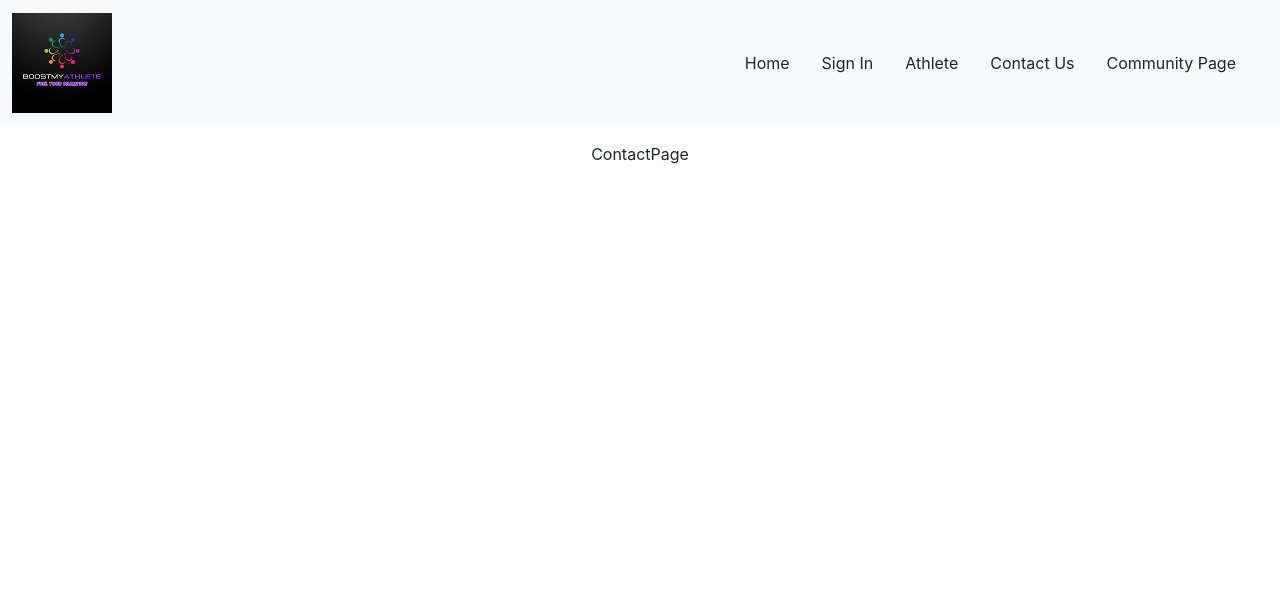
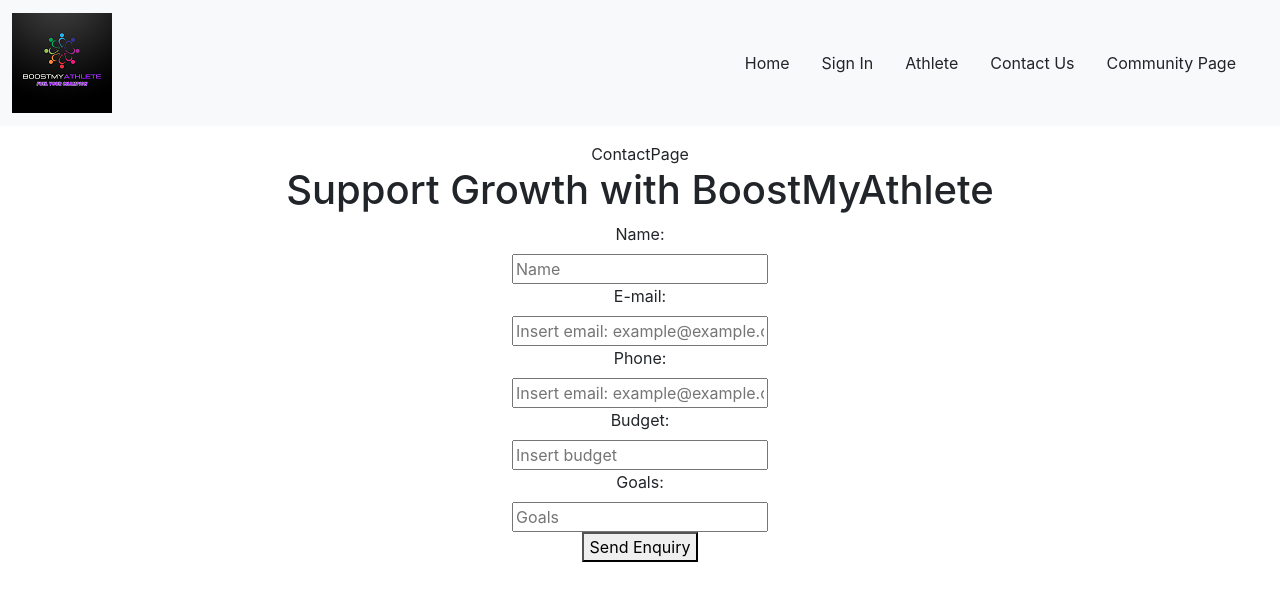
Before and after one commit to BoostMyAthlete/BoostMyAthlete, a React (Vite) app in the folder frontend/: page /contact in a window 1280 px wide. Shown: the top 600 px of the page. Built offline with nearby package versions, Linux system fonts and the light colour scheme.

Commit message:
Added ContactForm

```diff
--- a/frontend/src/App.jsx
+++ b/frontend/src/App.jsx
@@ -1,6 +1,7 @@
 import "./App.css";
 import ContentPage from "@pages/ContentPage/ContentPage";
 import NavMenu  from '@components/NavMenu/NavMenu';
+
 
 
 function App() {
@@ -8,6 +9,8 @@ function App() {
     <div className="App">
       <NavMenu />
       <ContentPage />
+
+
     </div>
   );
 }
--- /dev/null
+++ b/frontend/src/components/ContactForm/ContactForm.jsx
@@ -0,0 +1,30 @@
+import React from 'react'
+
+const ContactForm = () => {
+  return (
+    <div>
+        <h1>Support Growth with BoostMyAthlete</h1>
+        <form>
+        <label htmlFor="name">Name:</label> <br />
+        <input placeholder="Name" type="text" id="name" /> <br />
+
+        <label htmlFor="email">E-mail:</label> <br />
+        <input placeholder="Insert email: example@example.com" type="email" id="email" /> <br />
+
+        <label htmlFor="phone">Phone:</label> <br />
+        <input placeholder="Insert email: example@example.com" type="tel" id="phone" /> <br />
+
+        <label htmlFor="budget">Budget:</label> <br />
+        <input placeholder="Insert budget" type="number" id="phone" /> <br />
+
+        <label htmlFor="goals">Goals:</label> <br />
+        <input placeholder="Goals" type="text" id="goals" /> <br />
+
+        <button type="submit">Send Enquiry</button>
+
+        </form>
+    </div>
+  )
+}
+
+export default ContactForm
--- a/frontend/src/pages/ContactPage/ContactPage.jsx
+++ b/frontend/src/pages/ContactPage/ContactPage.jsx
@@ -1,8 +1,10 @@
 import React from 'react'
-
+import ContactForm from '@components/ContactForm/ContactForm'
 const ContactPage = () => {
   return (
-    <div>ContactPage</div>
+    <div>ContactPage
+      <ContactForm />
+    </div>
   )
 }
 
```
